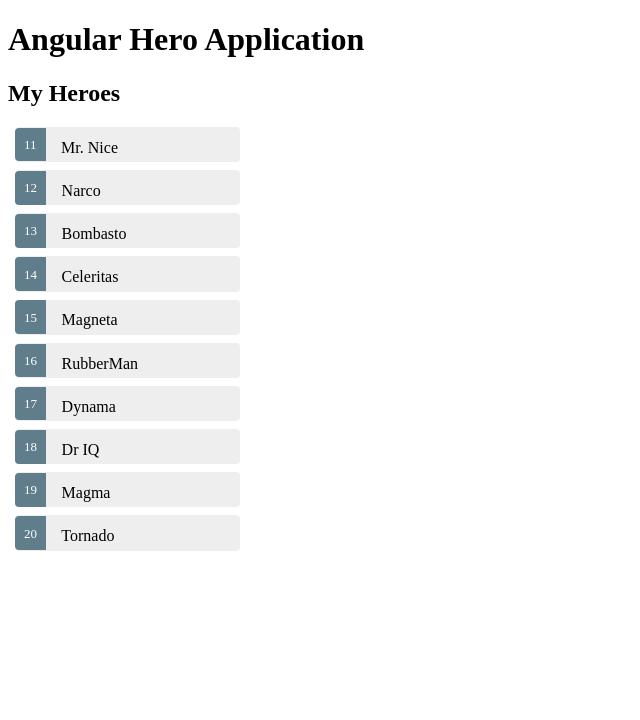
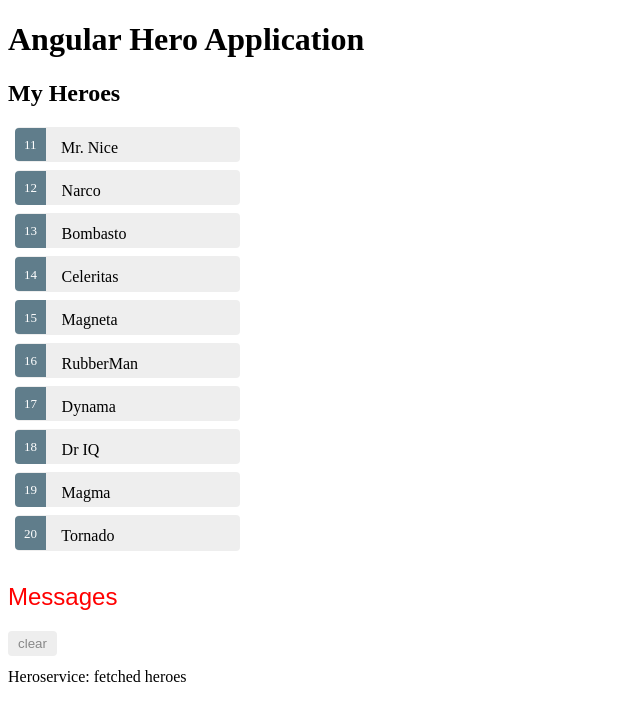
Before and after one commit to strahlistvan/AngularTourOfHeroes, an Angular app: page / in a window 1280 px wide. Shown: the top 720 px of the page, without its empty margins (0-640 px from the left). Built offline with nearby package versions, Linux system fonts and the light colour scheme.

Commit message:
Message Service

```diff
--- a/src/app/app.component.html
+++ b/src/app/app.component.html
@@ -1,2 +1,3 @@
 <h1>{{title}}</h1>
 <app-heroes></app-heroes>
+<app-messages></app-messages>
--- a/src/app/app.module.ts
+++ b/src/app/app.module.ts
@@ -5,12 +5,14 @@
 import { HeroesComponent } from './heroes/heroes.component';
 import { FormsModule } from '@angular/forms';
 import { HeroDetailComponent } from './hero-detail/hero-detail.component';
+import { MessagesComponent } from './messages/messages.component';
 
 @NgModule({
   declarations: [
     AppComponent,
     HeroesComponent,
-    HeroDetailComponent
+    HeroDetailComponent,
+    MessagesComponent
   ],
   imports: [
     BrowserModule,
--- a/src/app/hero.service.ts
+++ b/src/app/hero.service.ts
@@ -2,15 +2,18 @@
 import { Hero } from './hero';
 import { HEROES } from './mock-heroes';
 import { Observable, of} from 'rxjs';
+import { MessageService } from './message.service';
 
 @Injectable({
   providedIn: 'root'
 })
 export class HeroService {
 
-  constructor() { }
+  constructor(private messageService: MessageService) { }
 
   getHeroes(): Observable<Hero[]> {
+    //TODO: send the message _after_ fetching the heroes
+    this.messageService.add('Heroservice: fetched heroes');
     return of(HEROES);
   }
 }
--- /dev/null
+++ b/src/app/message.service.ts
@@ -0,0 +1,19 @@
+import { Injectable } from '@angular/core';
+
+@Injectable({
+  providedIn: 'root'
+})
+export class MessageService {
+
+  constructor() { }
+
+  messages: string[] = [];
+
+  add(message: string) {
+    this.messages.push(message);
+  }
+
+  clear() {
+    this.messages = [];
+  }
+}
--- /dev/null
+++ b/src/app/messages/messages.component.css
@@ -0,0 +1,35 @@
+/* MessagesComponent's private CSS styles */
+h2 {
+    color: red;
+    font-family: Arial, Helvetica, sans-serif;
+    font-weight: lighter;
+  }
+  body {
+    margin: 2em;
+  }
+  body, input[text], button {
+    color: crimson;
+    font-family: Cambria, Georgia;
+  }
+
+  button.clear {
+    font-family: Arial;
+    background-color: #eee;
+    border: none;
+    padding: 5px 10px;
+    border-radius: 4px;
+    cursor: pointer;
+    cursor: hand;
+  }
+  button:hover {
+    background-color: #cfd8dc;
+  }
+  button:disabled {
+    background-color: #eee;
+    color: #aaa;
+    cursor: auto;
+  }
+  button.clear {
+    color: #888;
+    margin-bottom: 12px;
+  }
--- /dev/null
+++ b/src/app/messages/messages.component.html
@@ -0,0 +1,8 @@
+<div *ngIf="messageService.messages.length">
+
+    <h2>Messages</h2>
+    <button class="clear"
+            (click)="messageService.clear()">clear</button>
+    <div *ngFor='let msg of messageService.messages'> {{msg}} </div>
+
+  </div>
--- /dev/null
+++ b/src/app/messages/messages.component.ts
@@ -0,0 +1,16 @@
+import { Component, OnInit } from '@angular/core';
+import { MessageService } from '../message.service';
+
+@Component({
+  selector: 'app-messages',
+  templateUrl: './messages.component.html',
+  styleUrls: ['./messages.component.css']
+})
+export class MessagesComponent implements OnInit {
+
+  constructor(public messageService: MessageService) { }
+
+  ngOnInit() {
+  }
+
+}
```
Also changed, not shown: 2 other files (tests, documents, lock files or other folders).
